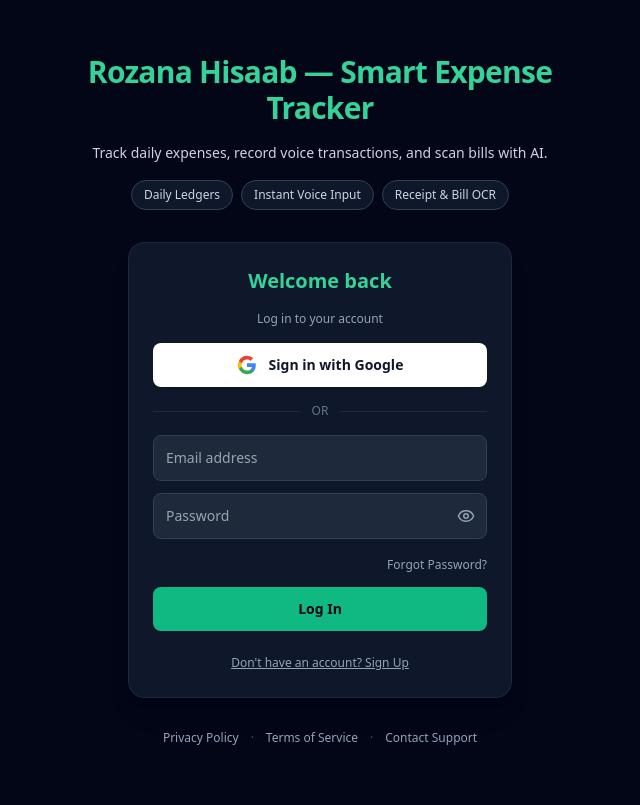
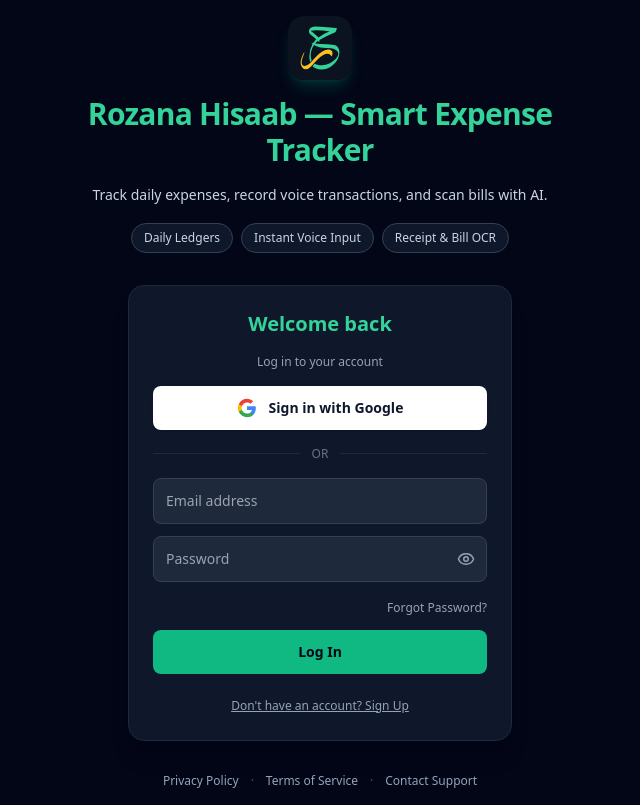
Before and after one commit to musayyabCSS/Rozana-Hisaab, a React (Vite) app: page / in a window 1280 px wide. Shown: the whole page, without its empty margins (320-960 px from the left). Built offline with nearby package versions, Linux system fonts and the light colour scheme; no server answers; a web font is replaced by a local one.

Commit message:
feat: display app logo in header and welcome screen

```diff
--- a/src/components/Auth.tsx
+++ b/src/components/Auth.tsx
@@ -73,6 +73,11 @@
   return (
     <div className="flex min-h-screen min-h-[100dvh] flex-col items-center justify-center gap-8 bg-slate-950 px-4 pt-[max(1rem,env(safe-area-inset-top))] pb-[max(1rem,env(safe-area-inset-bottom))] text-white">
       <header className="w-full max-w-xl space-y-4 text-center">
+        <img
+          src="/icon.svg"
+          alt="Rozana Hisaab Logo"
+          className="mx-auto h-16 w-16 rounded-2xl shadow-lg shadow-emerald-500/20"
+        />
         <h1 className="text-3xl font-bold tracking-tight text-emerald-400">
           Rozana Hisaab — Smart Expense Tracker
         </h1>
--- a/src/components/Header.tsx
+++ b/src/components/Header.tsx
@@ -84,7 +84,12 @@
           </button>
           <div className={`min-w-0 ${dir === 'rtl' ? 'text-right' : 'text-left'}`}>
             <p className="truncate text-slate-400 text-xs leading-tight">{displayName}</p>
-            <h1 className="text-slate-100 font-bold text-base leading-tight tracking-tight">
+            <h1 className="flex items-center text-slate-100 font-bold text-base leading-tight tracking-tight">
+              <img
+                src="/icon.svg"
+                alt="Rozana Hisaab"
+                className="mr-2.5 h-9 w-9 rounded-xl"
+              />
               {tr('appName', language)}
             </h1>
           </div>
```
